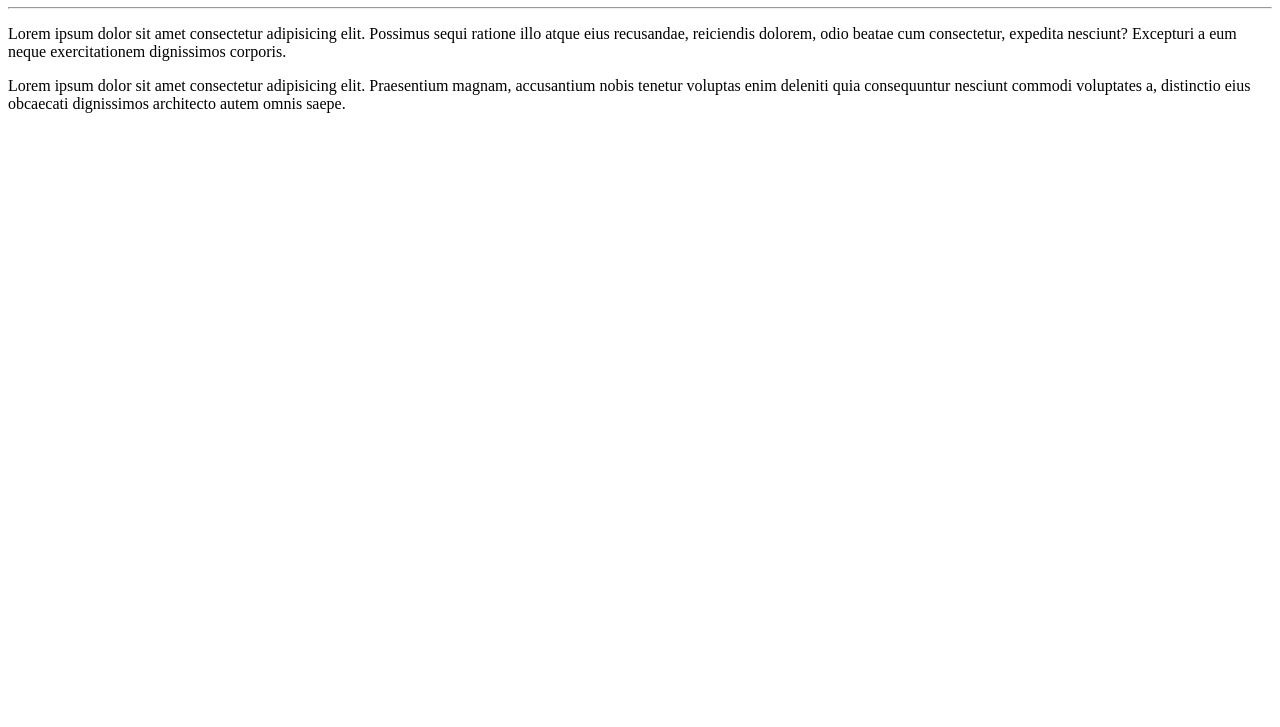
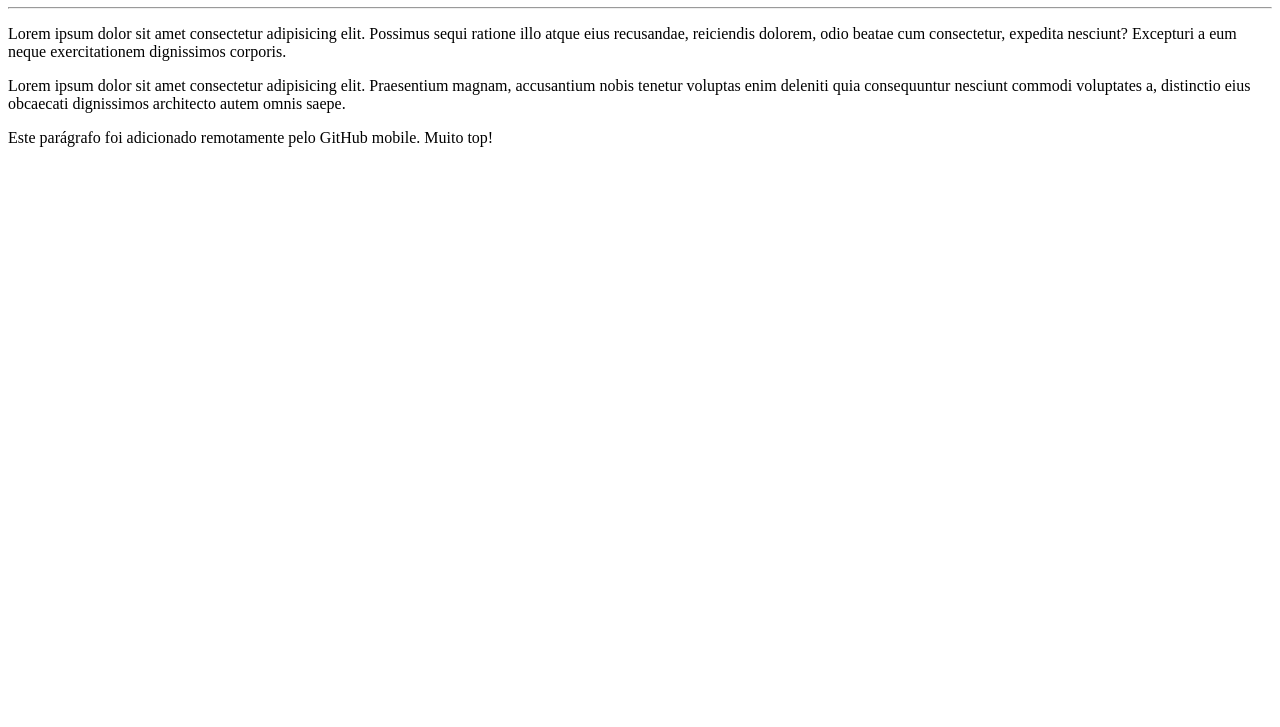
Before and after one commit to Dione7/Ola-Mundo-, a plain HTML site: page site-exemplo/index.html in a window 1280 px wide. Shown: the part 73-800 px from the top of the page. Drawn offline with Linux system fonts and the light colour scheme.

Commit message:
Atualizar o index.html
Parágrafo adicionado remotamente.

```diff
--- a/site-exemplo/index.html
+++ b/site-exemplo/index.html
@@ -10,5 +10,6 @@
     <hr>
     <p>Lorem ipsum dolor sit amet consectetur adipisicing elit. Possimus sequi ratione illo atque eius recusandae, reiciendis dolorem, odio beatae cum consectetur, expedita nesciunt? Excepturi a eum neque exercitationem dignissimos corporis.</p>
     <p>Lorem ipsum dolor sit amet consectetur adipisicing elit. Praesentium magnam, accusantium nobis tenetur voluptas enim deleniti quia consequuntur nesciunt commodi voluptates a, distinctio eius obcaecati dignissimos architecto autem omnis saepe.</p>
+<p>Este parágrafo foi adicionado remotamente pelo GitHub mobile. Muito top!</p>
 </body>
 </html>
```
